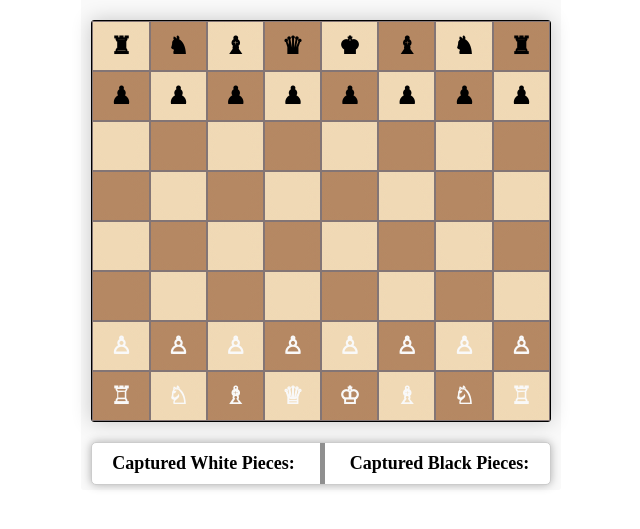
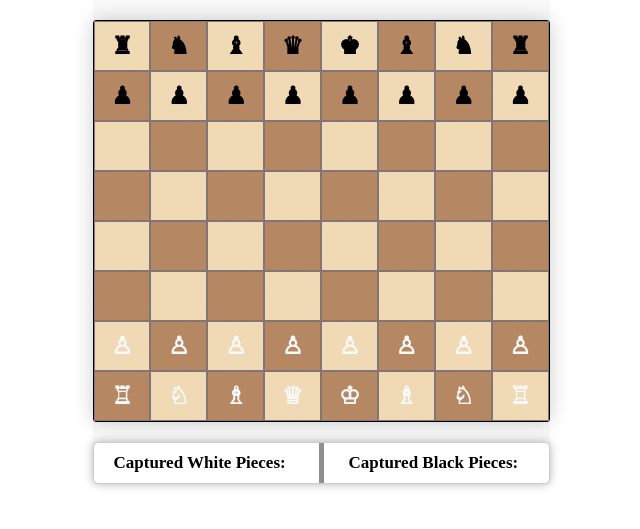
Before and after one commit to erogers91/chess, a React app: page / in a window 1280 px wide. Shown: the part 187-716 px from the top of the page, without its empty margins (319-959 px from the left). Built offline with nearby package versions, Linux system fonts and the light colour scheme.

Commit message:
More style changes

```diff
--- a/src/Chess.css
+++ b/src/Chess.css
@@ -104,7 +104,6 @@ html {
   font-size: 18px;
   font-weight: bold;
   background-color: #f9f9f9;
-  padding: 5px 10px;
   border-radius: 3px;
 }
 
@@ -112,7 +111,7 @@ html {
   display: flex;
   justify-content: center;
   align-items: center;
-  font-size: 18px;
+  font-size: 17px;
   font-weight: bold;
   margin-top: 20px;
   background-color: #fff;
@@ -135,7 +134,7 @@ html {
 .captured-pieces-container {
   display: flex;
   justify-content: center;
-  flex-wrap: wrap;
+  /* flex-wrap: wrap; */
   gap: 5px;
 }
 
```
Also changed, not shown: firebase.json (added), 2 other files.
